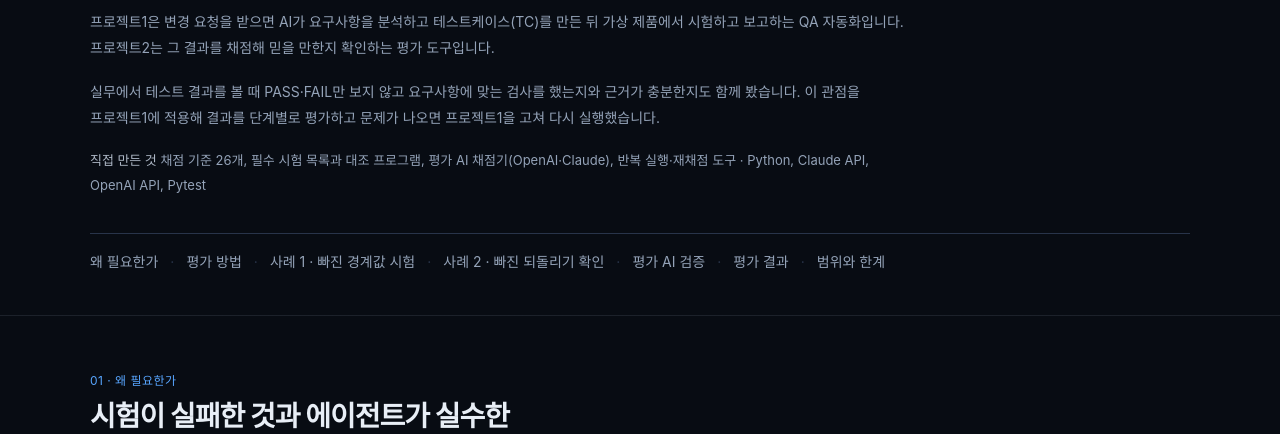
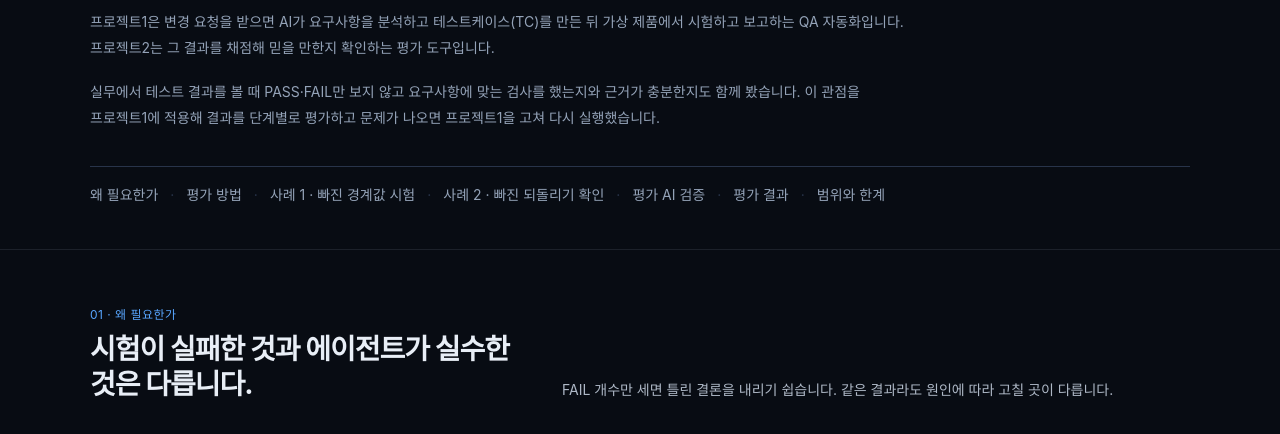
Before and after one commit to SEHOOOOON/agent-evaluation-framework, a plain HTML site: page portfolio/index.html in a window 1280 px wide. Shown: the part 354-788 px from the top of the page. Drawn offline with Linux system fonts and the light colour scheme.

Commit message:
프로젝트2 소개 첫 화면에서 '직접 만든 것' 줄 삭제
첫 화면이 복잡해 보여 만든 것과 기술 이름을 나열한 줄을 뺐다. 다른 내용은 바꾸지 않았다.

```diff
--- a/portfolio/index.html
+++ b/portfolio/index.html
@@ -119,7 +119,6 @@ main td{font-size:12px}
 <p class="story-lead">AI가 만든 QA 결과를 그대로 믿어도 될까요?<br>프로그램, AI, 사람이 나눠서 확인합니다.</p>
 <p>프로젝트1은 변경 요청을 받으면 AI가 요구사항을 분석하고 테스트케이스(TC)를 만든 뒤 가상 제품에서 시험하고 보고하는 QA 자동화입니다. 프로젝트2는 그 결과를 채점해 믿을 만한지 확인하는 평가 도구입니다.</p>
 <p>실무에서 테스트 결과를 볼 때 PASS·FAIL만 보지 않고 요구사항에 맞는 검사를 했는지와 근거가 충분한지도 함께 봤습니다. 이 관점을 프로젝트1에 적용해 결과를 단계별로 평가하고 문제가 나오면 프로젝트1을 고쳐 다시 실행했습니다.</p>
-<p class="scope-note"><strong>직접 만든 것</strong> 채점 기준 26개, 필수 시험 목록과 대조 프로그램, 평가 AI 채점기(OpenAI·Claude), 반복 실행·재채점 도구 · Python, Claude API, OpenAI API, Pytest</p>
 <nav class="story-nav" aria-label="페이지 안내"><a href="#why">왜 필요한가</a><a href="#method">평가 방법</a><a href="#case-range">사례 1 · 빠진 경계값 시험</a><a href="#case-restore">사례 2 · 빠진 되돌리기 확인</a><a href="#judge">평가 AI 검증</a><a href="#results">평가 결과</a><a href="#scope">범위와 한계</a></nav>
 </header>
 
```
